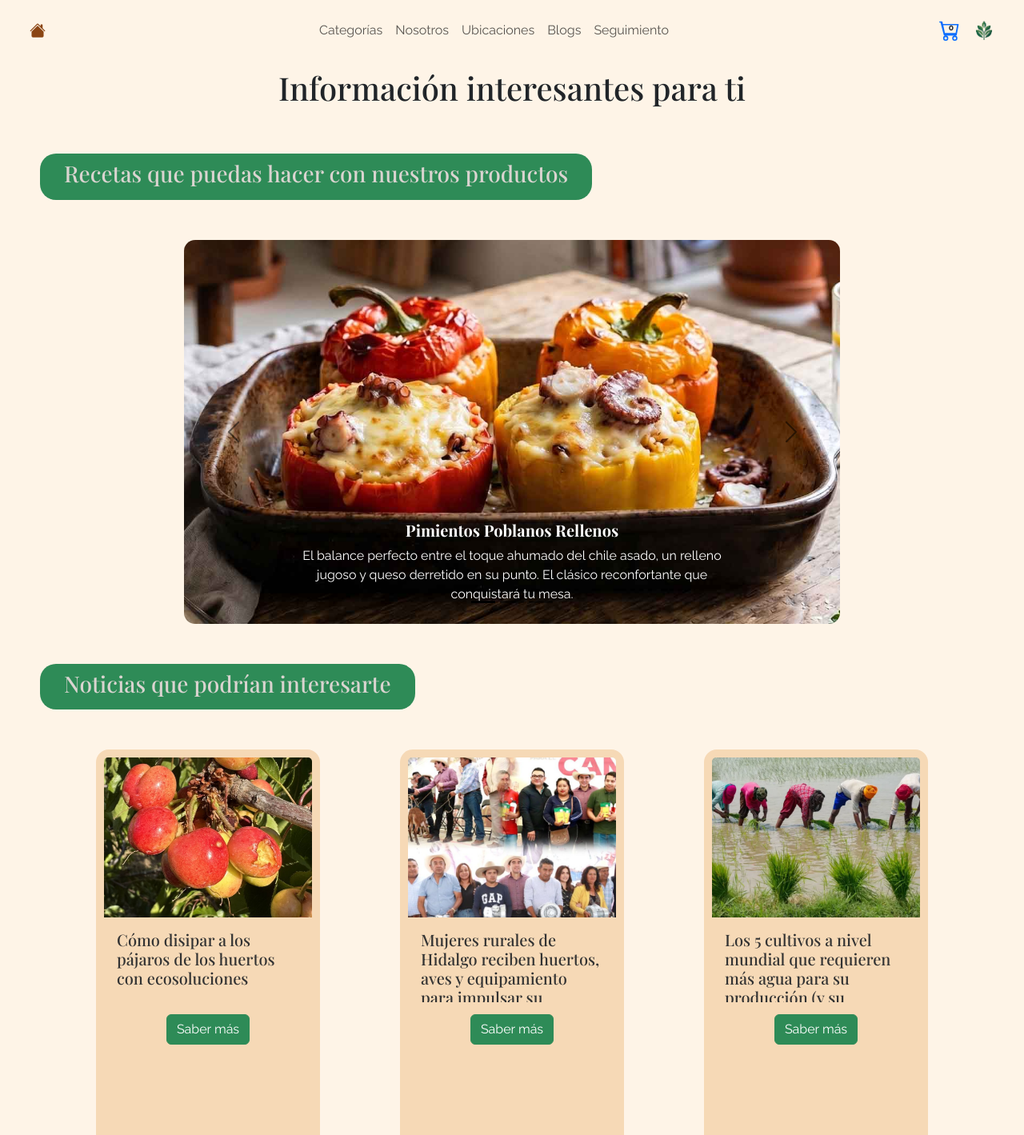
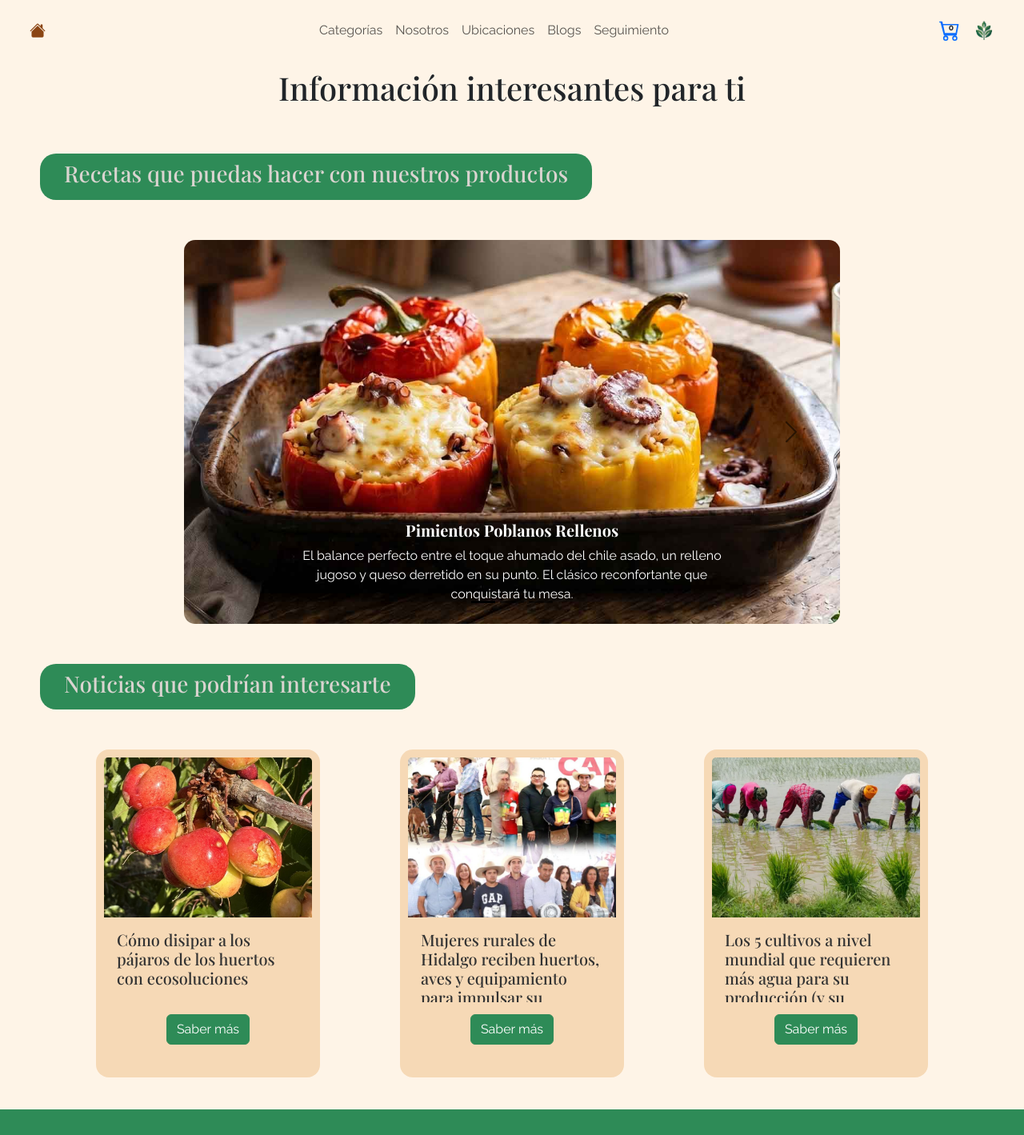
Before and after one commit to gonka-1/ROPIARMA-REACT, a React (Vite) app: page /blogs in a window 1280 px wide. Shown: the top 1419 px of the page at 80% size. Built offline with nearby package versions, Linux system fonts and the light colour scheme; a web font is replaced by a local one.

Commit message:
Actualizacion de style-blog (cards noticias height)

```diff
--- a/src/styles/style-blog.css
+++ b/src/styles/style-blog.css
@@ -82,6 +82,7 @@
 .tarjetasBlogs .card-noticia{
     background-color: #f6d9b6;
     width: 280px;
+    height: 410px !important;
     border-radius: 16px;
 }
 .tarjetasBlogs .card-noticia img{
```
